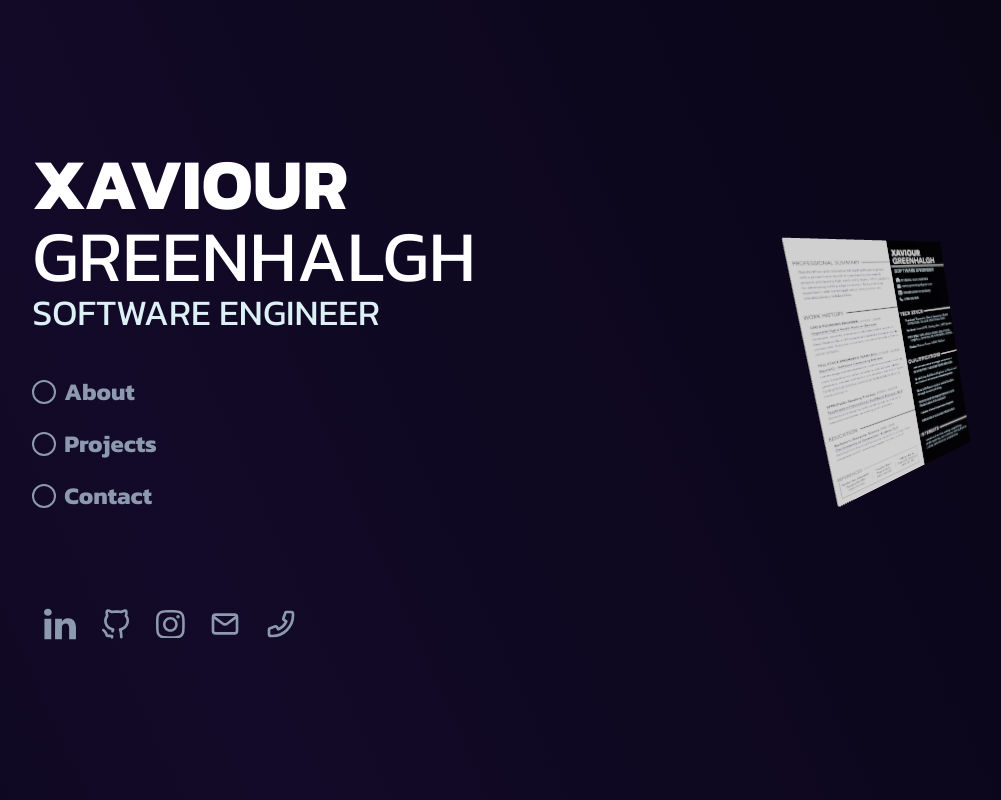
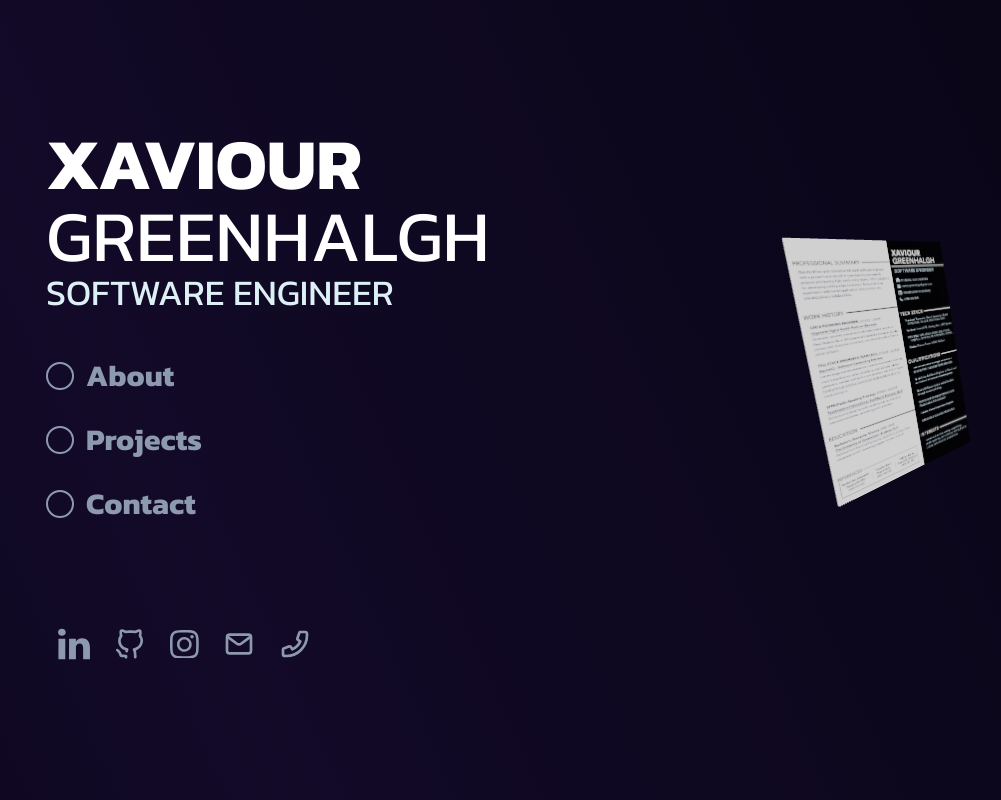
Before and after one commit to XaviourG/portfolio, a Next.js app in the folder portfolio/: page / in a window 1280 px wide. Shown: the top 800 px of the page, without its empty margins (66-1067 px from the left). Built offline with nearby package versions, Linux system fonts and the light colour scheme.

Commit message:
about segment positioning

```diff
--- a/portfolio/src/app/portfolioBody.tsx
+++ b/portfolio/src/app/portfolioBody.tsx
@@ -21,7 +21,7 @@ const PortfolioBody = (): ReactElement => {
     <div className='flex xl:hidden w-full sticky top-0 z-50'>
       <NavigationBar RefData={refData}/>
     </div>
-    <div className='flex w-full flex-col xl:flex-row' ref={aboutRef}>
+    <div className='flex w-full flex-col xl:flex-row ' ref={aboutRef}>
       <div className='flex flex-col w-full xl:w-1/2'>
         <AboutSegment RefData={refData}/>
       </div>
--- a/portfolio/src/components/menu/NavMenu.tsx
+++ b/portfolio/src/components/menu/NavMenu.tsx
@@ -9,33 +9,33 @@ const NavMenu = ({
   RefData
 }: props): ReactElement => {
   return <div className="flex flex-col">
-    <div className="flex items-center duration-500 cursor-pointer pb-5
+    <div className="flex items-center duration-500 cursor-pointer pb-7
     text-NEUTRAL_DARK border-NEUTRAL_DARK gap-x-0
     hover:text-NEUTRAL_LIGHT hover:border-NEUTRAL_LIGHT hover:gap-x-6"
       onClick={() => RefData.aboutRef.current?.scrollIntoView({ behavior: 'smooth' })}
     >
-      <div className="flex rounded-full border-solid border-2 border-inherit w-6 h-6"> </div>
-      <p className="text-inherit text-2xl font-bold pl-2">
+      <div className="flex rounded-full border-solid border-2 border-inherit w-7 h-7"> </div>
+      <p className="text-inherit text-3xl font-bold pl-3">
         About
       </p>
     </div>
-    <div className="flex items-center duration-500 cursor-pointer pb-5
+    <div className="flex items-center duration-500 cursor-pointer pb-7
     text-NEUTRAL_DARK border-NEUTRAL_DARK gap-x-0
     hover:text-NEUTRAL_LIGHT hover:border-NEUTRAL_LIGHT hover:gap-x-6"
       onClick={() => RefData.projectsRef.current?.scrollIntoView({ behavior: 'smooth' })}
     >
-      <div className="flex rounded-full border-solid border-2 border-inherit w-6 h-6"> </div>
-      <p className="text-inherit text-2xl font-bold pl-2">
+      <div className="flex rounded-full border-solid border-2 border-inherit w-7 h-7"> </div>
+      <p className="text-inherit text-3xl font-bold pl-3">
         Projects
       </p>
     </div>
-    <div className="flex items-center duration-500 cursor-pointer pb-5
+    <div className="flex items-center duration-500 cursor-pointer pb-7
     text-NEUTRAL_DARK border-NEUTRAL_DARK gap-x-0
     hover:text-NEUTRAL_LIGHT hover:border-NEUTRAL_LIGHT hover:gap-x-6"
       onClick={() => RefData.contactRef.current?.scrollIntoView({ behavior: 'smooth' })}
     >
-      <div className="flex rounded-full border-solid border-2 border-inherit w-6 h-6"> </div>
-      <p className="text-inherit text-2xl font-bold pl-2">
+      <div className="flex rounded-full border-solid border-2 border-inherit w-7 h-7"> </div>
+      <p className="text-inherit text-3xl font-bold pl-3">
         Contact
       </p>
     </div>
--- a/portfolio/src/panels/AboutSegment.tsx
+++ b/portfolio/src/panels/AboutSegment.tsx
@@ -10,10 +10,10 @@ interface props {
 const AboutSegment = ({
   RefData
 }: props): ReactElement => {
-  return <div className='flex flex-col justify-center items-center
+  return <div className='flex flex-col justify-center items-center xl:items-start xl:pl-16
     static w-full h-full
     xl:fixed xl:w-1/2 xl:h-screen'>
-    <div className='flex p-12 xl:h-3/4 flex-col justify-between'>
+    <div className='flex p-12 xl:h-4/5 flex-col justify-between'>
       <div className='flex flex-col pt-24 xl:pt-0'>
         <h1 className='text-center xl:text-left text-5xl xl:text-7xl'>
           <span className="font-bold">XAVIOUR</span><br/>GREENHALGH
```
